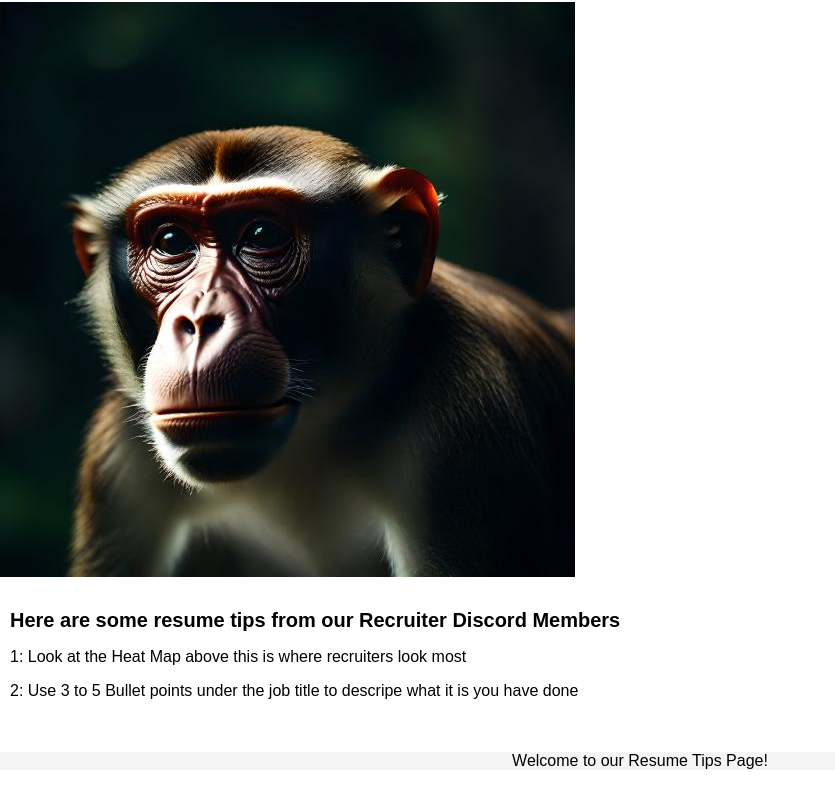
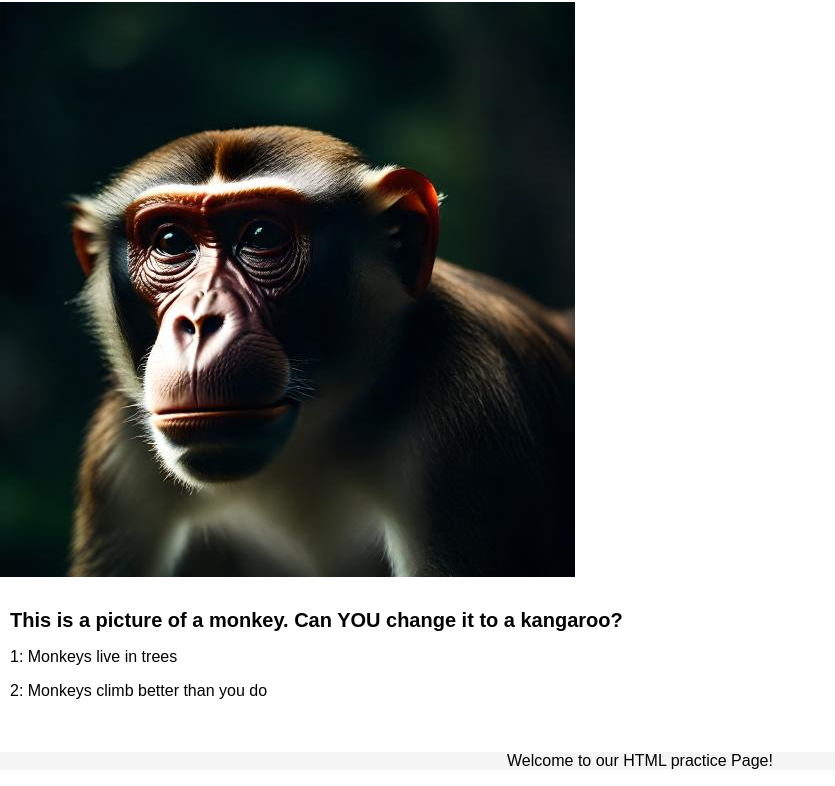
Before and after one commit to blong206b/SkillsTraining, a plain HTML site: page Monkey/Index.html in a window 1280 px wide. Shown: the part 116-902 px from the top of the page, without its empty margins (0-835 px from the left). Drawn offline with Linux system fonts and the light colour scheme.

Commit message:
monkey practice page

```diff
--- a/Monkey/Index.html
+++ b/Monkey/Index.html
@@ -35,12 +35,12 @@
         <h1 class="center">Monkey</h1>
         <img src="../img/Monkey.jpg" alt="Monkey">
         <br><br>
-        <h2>Here are some resume tips from our Recruiter Discord Members</h2>
-        <p style="margin-left:10px;">1: Look at the Heat Map above this is where recruiters look most</p>
-        <p style="margin-left:10px;">2: Use 3 to 5 Bullet points under the job title to descripe what it is you have done</p>
+        <h2>This is a picture of a monkey. Can YOU change it to a kangaroo?</h2>
+        <p style="margin-left:10px;">1: Monkeys live in trees</p>
+        <p style="margin-left:10px;">2: Monkeys climb better than you do</p>
     </main>
     <footer>
-        <p>Welcome to our Resume Tips Page!</p>
+        <p>Welcome to our HTML practice Page!</p>
     </footer>
 </body>
 
```
